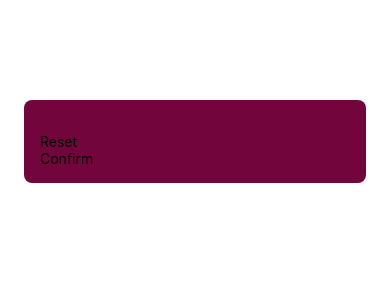
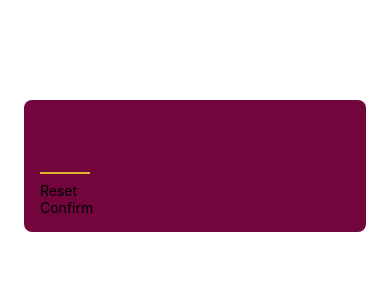
Before and after one commit to Pleopleq/react-native-course, a React Native app in the folder mini-game-app/: screen / in a window 390 px wide. Shown: the top 300 px of the page. Built offline with nearby package versions, Linux system fonts and the light colour scheme.

Commit message:
Add styling to text input and configuring props

```diff
--- a/mini-game-app/screens/StartGameScreen.js
+++ b/mini-game-app/screens/StartGameScreen.js
@@ -1,12 +1,16 @@
-import { TextInput, View, StyleSheet } from 'react-native'
-import PrimaryButton from '../components/PrimaryButton';
+import { TextInput, View, StyleSheet } from "react-native";
+import PrimaryButton from "../components/PrimaryButton";
 
 export default function StartGameScreen() {
     return (
         <View style={styles.inputContainer}>
-            <TextInput />
-            <PrimaryButton btnLabel={'Reset'}></PrimaryButton>
-            <PrimaryButton btnLabel={'Confirm'}></PrimaryButton>
+            <TextInput
+                style={styles.textInput}
+                maxLength={2}
+                keyboardType='number-pad'
+            />
+            <PrimaryButton btnLabel={"Reset"}></PrimaryButton>
+            <PrimaryButton btnLabel={"Confirm"}></PrimaryButton>
         </View>
     );
 }
@@ -25,6 +29,18 @@
             heigh: 2,
         },
         shadowRadius: 6,
-        shadowOpacity: 0.25
-    }
-})
+        shadowOpacity: 0.25,
+    },
+
+    textInput: {
+        height: 50,
+        width: 50,
+        fontSize: 32,
+        borderBottomColor: "#ddb52f",
+        borderBottomWidth: 2,
+        color: "#ddb52f",
+        marginVertical: 8,
+        fontWeight: "bold",
+        textAlign: "center",
+    },
+});
```
